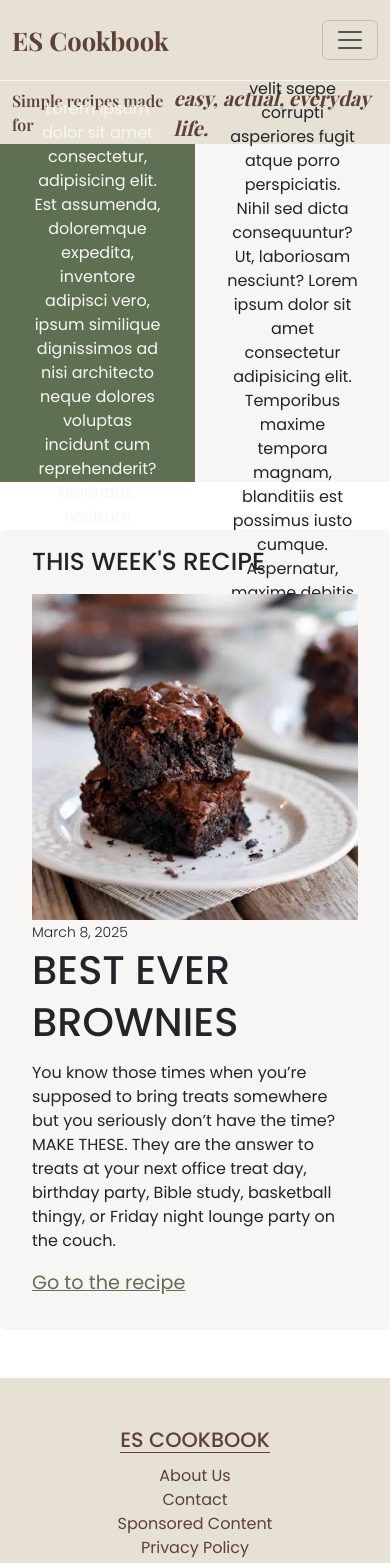
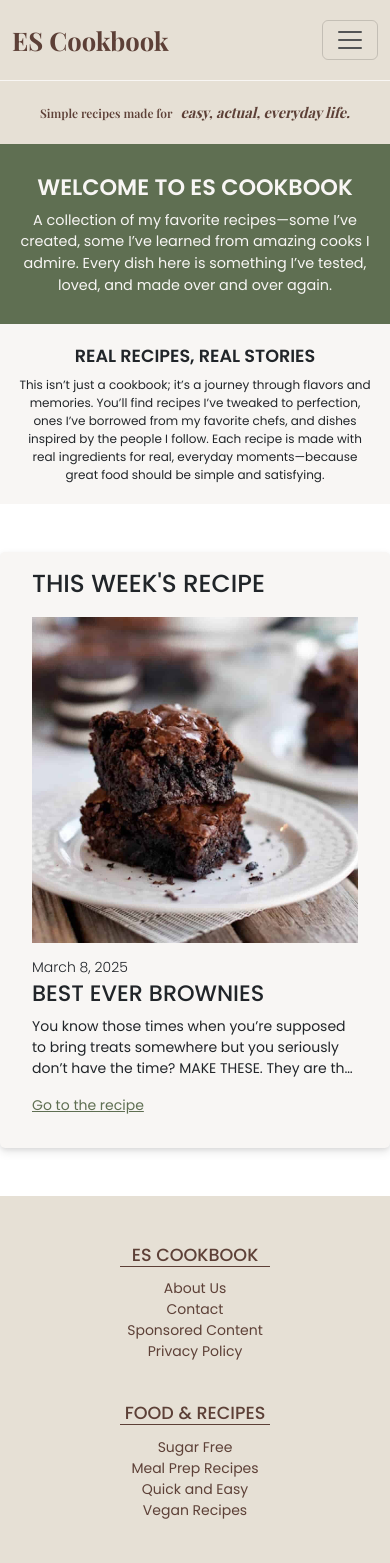
Before and after one commit to EmirSalmanDev/es_cookbook, a React (Vite) app in the folder es_cookbook/: page / in a window 390 px wide. Shown: the top 1563 px of the page. Built offline with nearby package versions, Linux system fonts and the light colour scheme; a web font is replaced by a local one.

Commit message:
responsive home page

```diff
--- a/es_cookbook/src/components/Footer.jsx
+++ b/es_cookbook/src/components/Footer.jsx
@@ -10,7 +10,7 @@ function Footer() {
         <Container>
           <Row className="g-4">
             <Col sm={4} className="text-center">
-              <h4 className="footer_header">ES Cookbook</h4>
+              <h4 className="footer-header">ES Cookbook</h4>
               <ul>
                 <li>
                   <a href="#">About Us</a>
@@ -27,7 +27,7 @@ function Footer() {
               </ul>
             </Col>
             <Col sm={4} className="text-center">
-              <h4 className="footer_header">Food & Recipes</h4>
+              <h4 className="footer-header">Food & Recipes</h4>
               <ul>
                 <li>
                   <a href="#">Sugar Free</a>
@@ -44,7 +44,7 @@ function Footer() {
               </ul>
             </Col>
             <Col sm={4} className="text-center">
-              <h4 className="footer_header">Our Links</h4>
+              <h4 className="footer-header">Our Links</h4>
               <div className="links">
                 <a href="#">
                   <i class="bi bi-facebook"></i>
@@ -61,7 +61,7 @@ function Footer() {
               </div>
             </Col>
           </Row>
-          <Row className="copy_right">
+          <Row className="copy-right">
             <Col>
               <p className="text-center">
                 &copy; 2025 ES Cookbook. All Rights Reserved
--- a/es_cookbook/src/index.css
+++ b/es_cookbook/src/index.css
@@ -21,8 +21,18 @@ body,html {
     font-size: 1rem;
     font-family: "Poppins", sans-serif;
     font-style: normal;
+    height: 100%;
 }
 
+#root {
+    display: flex;
+    flex-direction: column;
+    min-height: 100vh;
+}
+
+main {
+    flex-grow: 1;
+}
 
 /* Headline Tags */
 h1,h2,h3,h4,h5,h6 {
--- a/es_cookbook/src/pages/Home.jsx
+++ b/es_cookbook/src/pages/Home.jsx
@@ -10,37 +10,35 @@ function Home() {
     <>
       <div className="home-banner">
         <div className="banner-left">
-          <h2>Header</h2>
+          <h2>Welcome to ES Cookbook</h2>
           <p>
-            Lorem ipsum dolor sit amet consectetur, adipisicing elit. Est
-            assumenda, doloremque expedita, inventore adipisci vero, ipsum
-            similique dignissimos ad nisi architecto neque dolores voluptas
-            incidunt cum reprehenderit? Doloribus, nostrum molestiae.
+            A collection of my favorite recipes—some I’ve created, some I’ve
+            learned from amazing cooks I admire. Every dish here is something
+            I’ve tested, loved, and made over and over again.
           </p>
         </div>
         <div className="banner-right">
+          <h3>Real Recipes, Real Stories</h3>
           <p>
-            Lorem ipsum dolor sit amet consectetur adipisicing elit. Sed
-            laudantium, eligendi quod impedit, deserunt sunt velit saepe
-            corrupti asperiores fugit atque porro perspiciatis. Nihil sed dicta
-            consequuntur? Ut, laboriosam nesciunt? Lorem ipsum dolor sit amet
-            consectetur adipisicing elit. Temporibus maxime tempora magnam,
-            blanditiis est possimus iusto cumque. Aspernatur, maxime debitis
-            doloribus aut soluta ipsum obcaecati ex magnam, iusto, dolores amet.
+            This isn’t just a cookbook; it’s a journey through flavors and
+            memories. You’ll find recipes I’ve tweaked to perfection, ones I’ve
+            borrowed from my favorite chefs, and dishes inspired by the people I
+            follow. Each recipe is made with real ingredients for real, everyday
+            moments—because great food should be simple and satisfying.
           </p>
         </div>
       </div>
 
-      <div className="highlighted_recipe">
+      <div className="highlighted-recipe">
         <Container>
           <Row>
-            <h2 className="highlighted_header">This Week's Recipe</h2>
+            <h2 className="highlighted-header">This Week's Recipe</h2>
           </Row>
           <Row>
-            <Col sm={3}>
+            <Col sm={4} className="img-col">
               <Image src={Brownie} fluid />
             </Col>
-            <Col sm={9} className="highlighted_text">
+            <Col sm={8} className="highlighted-text">
               <div>
                 <span className="date">March 8, 2025</span>
                 <h3>Best Ever Brownies</h3>
--- a/es_cookbook/src/styles/footer.css
+++ b/es_cookbook/src/styles/footer.css
@@ -1,4 +1,5 @@
 footer {
+    margin-top: auto;
     padding: 3rem 0 0 0;
     background-color: var(--vanilla);
     color: var(--brown);
@@ -8,13 +9,13 @@ footer ul {
     padding: 0;
 }
 
-footer .footer_header {
+footer .footer-header {
     position: relative;
     margin-bottom: .7rem;
     font-size: 1.3rem;
 }
 
-footer .footer_header::before {
+footer .footer-header::before {
     position: absolute;
     content: "";
     background-color: var(--brown);
@@ -41,7 +42,7 @@ footer .links a {
     font-size: 2.5rem;
 }
 
-footer .copy_right {
+footer .copy-right {
     margin-top: 1rem;
 }
 
@@ -54,3 +55,17 @@ footer a:hover {
     transform: scale(1.1);
     font-weight: 500;
 }
+
+@media (max-width: 768px) {
+    footer .footer-header {
+        font-size: 1.1rem;
+    }
+
+    footer ul li {
+        font-size: .875rem;
+    }
+
+    footer .links a {
+        font-size: 2rem;
+    }
+}
--- a/es_cookbook/src/styles/home.css
+++ b/es_cookbook/src/styles/home.css
@@ -15,52 +15,179 @@
     flex: 1;
 }
 
+.home-banner .banner-left h2 {
+    font-weight: 600;
+}
+
+.home-banner .banner-left p {
+    font-size: 1.2rem;
+}
+
 .home-banner .banner-right {
     display: flex;
+    flex-direction: column;
     justify-content: center;
-    align-items: center;
-    text-align: center;
+    align-items: flex-start;
     padding: 2rem;
     background-color: var(--light-grey);
     flex: 1;
 }
 
-.highlighted_recipe {
+.home-banner .banner-right h3 {
+    font-size: 1.4rem;
+    font-weight: 600;
+}
+
+
+.highlighted-recipe {
     margin: 3rem 0;
 }
 
-.highlighted_recipe .container {
+.highlighted-recipe .container {
     background-color: var(--light-grey);
     padding: 1rem 2rem 2rem 2rem;
     border-radius: 5px;
+    box-shadow: 0 4px 10px rgba(0, 0, 0, 0.1),
+            0 2px 4px rgba(0, 0, 0, 0.06);
 }
 
-.highlighted_recipe .highlighted_header {
+.highlighted-recipe .highlighted-header {
     margin-bottom: 1rem;
 }
 
-.highlighted_recipe .highlighted_text {
+.highlighted-recipe .highlighted-text {
     display: flex;
     flex-direction: column;
     align-items: flex-start;
 }
 
-.highlighted_recipe .highlighted_text .date {
+.highlighted-recipe .highlighted-text .date {
     font-weight: 300;
     font-size: 0.875rem;
 }
 
-.highlighted_recipe .highlighted_text h3 {
+.highlighted-recipe .highlighted-text h3 {
     font-size: 2.5rem;
 }
 
-.highlighted_recipe .highlighted_text p {
+.highlighted-recipe .highlighted-text p {
     margin-top: .3rem;
+    font-size: 1.2rem;
 }
 
-.highlighted_recipe .highlighted_text a {
+.highlighted-recipe .highlighted-text a {
     margin-top: auto;
+    font-size: 1.2rem;
     color: var(--green);
     font-size: 1.2rem;
     text-decoration: underline;
 }
+
+@media (max-width: 992px) {
+    .home-banner .banner-left p {
+        font-size: 1rem;
+    }
+
+    .home-banner .banner-left h2 {
+        font-size: 1.5rem;
+    }
+
+    .home-banner .banner-right h3 {
+        font-size: 1.2rem;
+    }
+
+    .home-banner .banner-right p {
+        font-size: 0.875rem;
+    }
+
+    .highlighted-recipe .highlighted-text h3 {
+        font-size: 1.8rem;
+    }
+
+    .highlighted-recipe .highlighted-text p {
+        margin-top: 0;
+        font-size: 0.875rem;
+    }
+
+    .highlighted-recipe .highlighted-text a {
+        font-size: .875rem;
+    }
+}
+
+@media (max-width: 768px) {
+    .home-banner {
+        height: 35vh;
+    }
+
+    .home-banner .banner-left {
+        padding: 1rem;
+    }
+
+    .home-banner .banner-left p {
+        font-size: .9rem;
+    }
+
+    .home-banner .banner-left h2 {
+        font-size: 1.4rem;
+    }
+
+    .home-banner .banner-right {
+        padding: 1rem;
+    }
+
+    .home-banner .banner-right h3 {
+        font-size: 1.1rem;
+    }
+
+    .home-banner .banner-right p {
+        font-size: 0.75rem;
+    }
+
+    .highlighted-recipe .highlighted-text {
+        max-height: 200px;
+    }
+
+    .highlighted-recipe .highlighted-text h3 {
+        font-size: 1.4rem;
+    }
+
+    .highlighted-recipe .highlighted-text p {
+        margin-top: 0;
+        font-size: 0.875rem;
+        display: -webkit-box;
+        -webkit-line-clamp: 3; /* 3 satırda sınırlama yapar */
+        -webkit-box-orient: vertical;
+        overflow: hidden;
+        text-overflow: ellipsis;
+        width: 100%;
+    }
+
+    .highlighted-recipe .highlighted-text a {
+        font-size: .875rem;
+    }
+}
+
+@media (max-width: 576px) {
+    .home-banner {
+        flex-direction: column;
+        min-height: 360px;
+    }
+
+    .home-banner p {
+        margin-bottom: 0;
+    }
+
+    .home-banner .banner-left {
+        min-height: 180px;
+    }
+
+    .home-banner .banner-right {
+        min-height: 180px;
+        align-items: center;
+        text-align: center;
+    }
+
+    .highlighted-recipe .highlighted-text {
+        margin-top: .8rem;
+    }
+}
--- a/es_cookbook/src/styles/navbar.css
+++ b/es_cookbook/src/styles/navbar.css
@@ -70,3 +70,13 @@ nav.navbar {
         width: 15%;
     }
 }
+
+@media (max-width: 576px) {
+    .nav-footer-text span{
+        font-size: .75rem;
+    }
+
+    .nav-footer-text em{
+        font-size: .9rem;
+    }
+}
```
